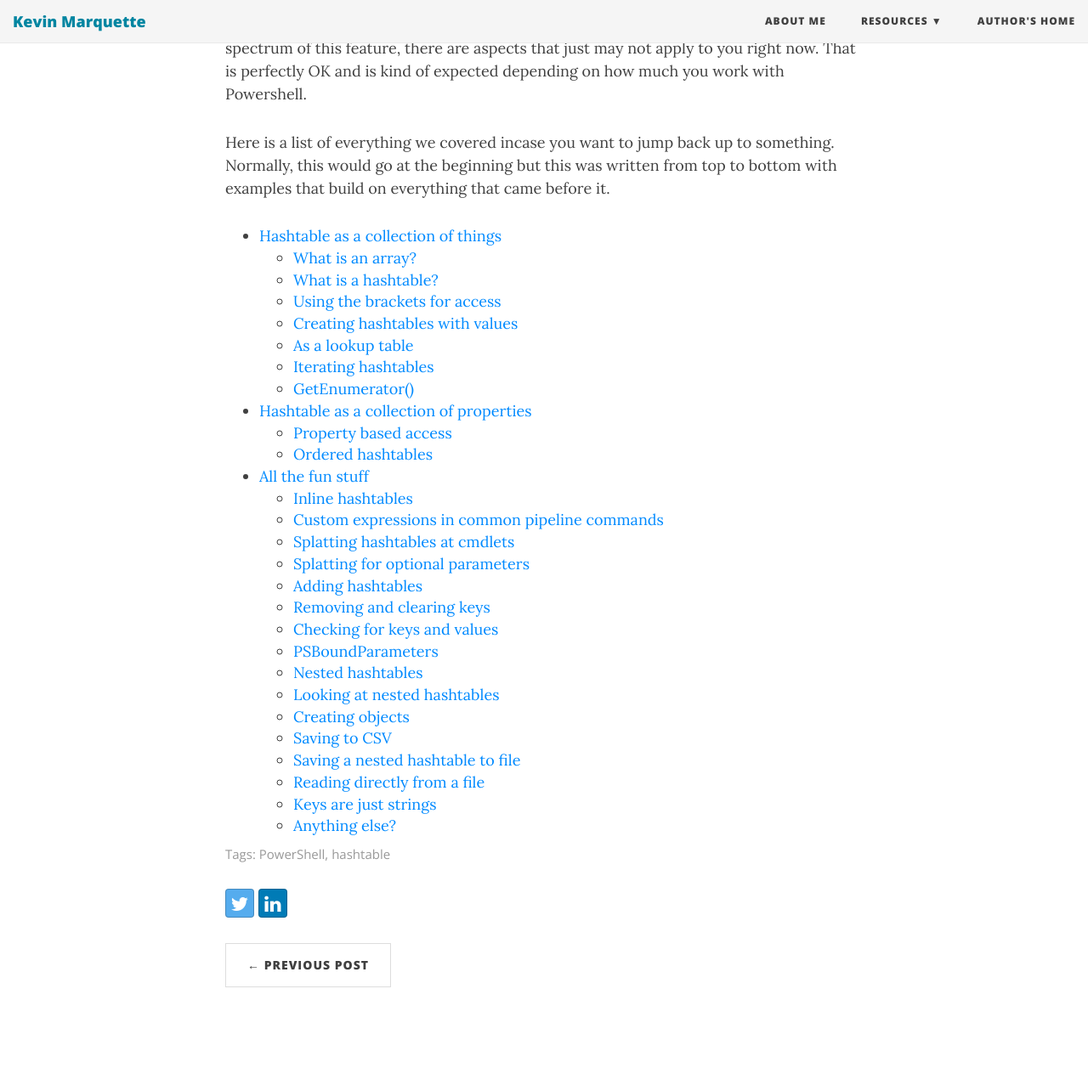
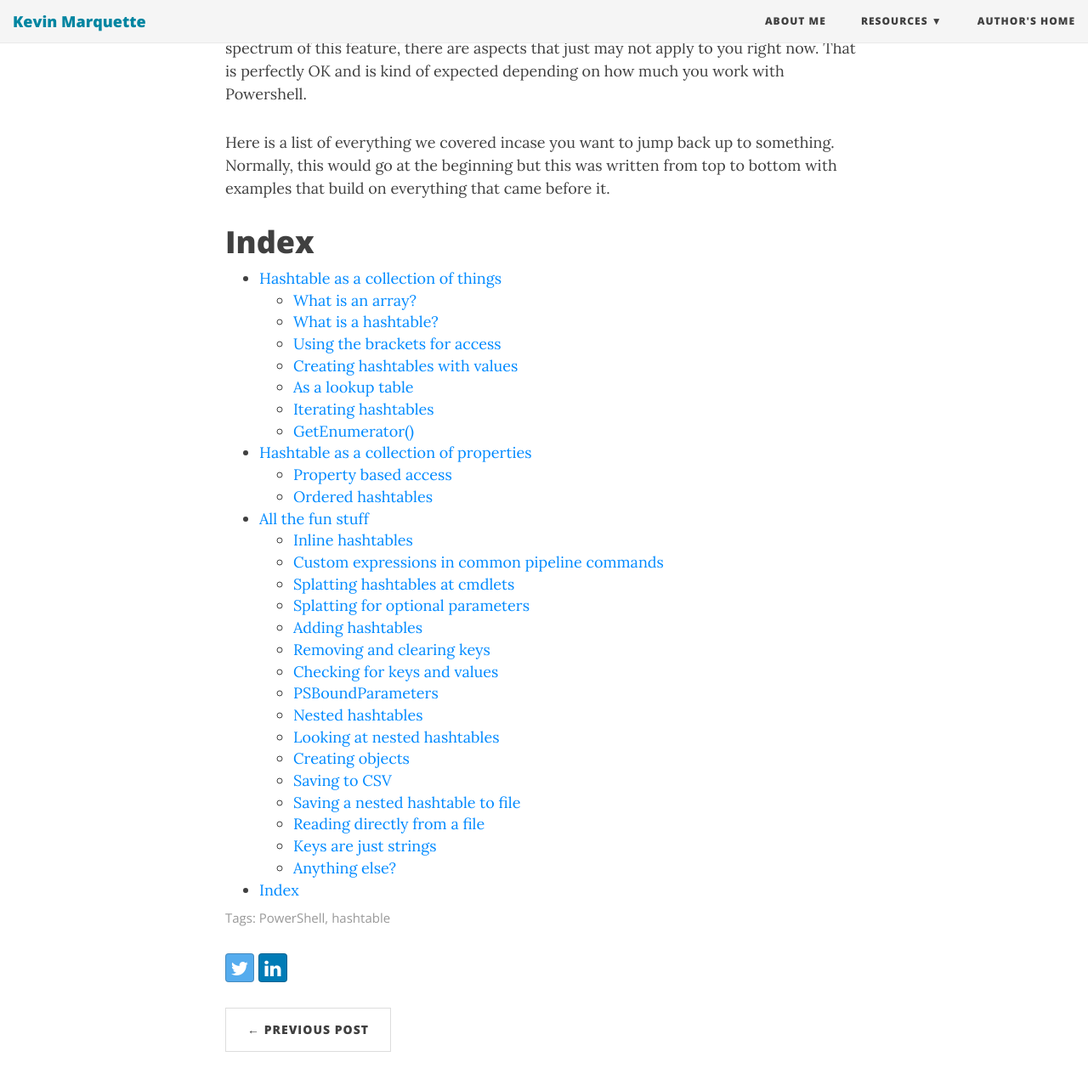
Before and after one commit to KevinMarquette/kevinmarquette.github.io, a Jekyll site: the page built from _posts/2016-11-06-powershell-hashtable-everything-you-wanted-to-know-about.md, in a window 1280 px wide and 1400 px high, scrolled down 16101 px. Shown: the top 1277 px of the window at 85% size. Built offline with Jekyll 4.4.1, drawn with Linux system fonts in a browser that asks for light colours; nearby versions of some CDN libraries; a script that is not in the unit is left out.

Commit message:
Added Index label and fixed spelling

```diff
--- a/_posts/2016-11-06-powershell-hashtable-everything-you-wanted-to-know-about.md
+++ b/_posts/2016-11-06-powershell-hashtable-everything-you-wanted-to-know-about.md
@@ -458,5 +458,7 @@ I covered a lot of ground very quickly. My hope is that you walk away leaning so
 
 Here is a list of everything we covered incase you want to jump back up to something. Normally, this would go at the beginning but this was written from top to bottom with examples that build on everything that came before it.
 
+# Index
+
 * TOC
 {:toc}
```
